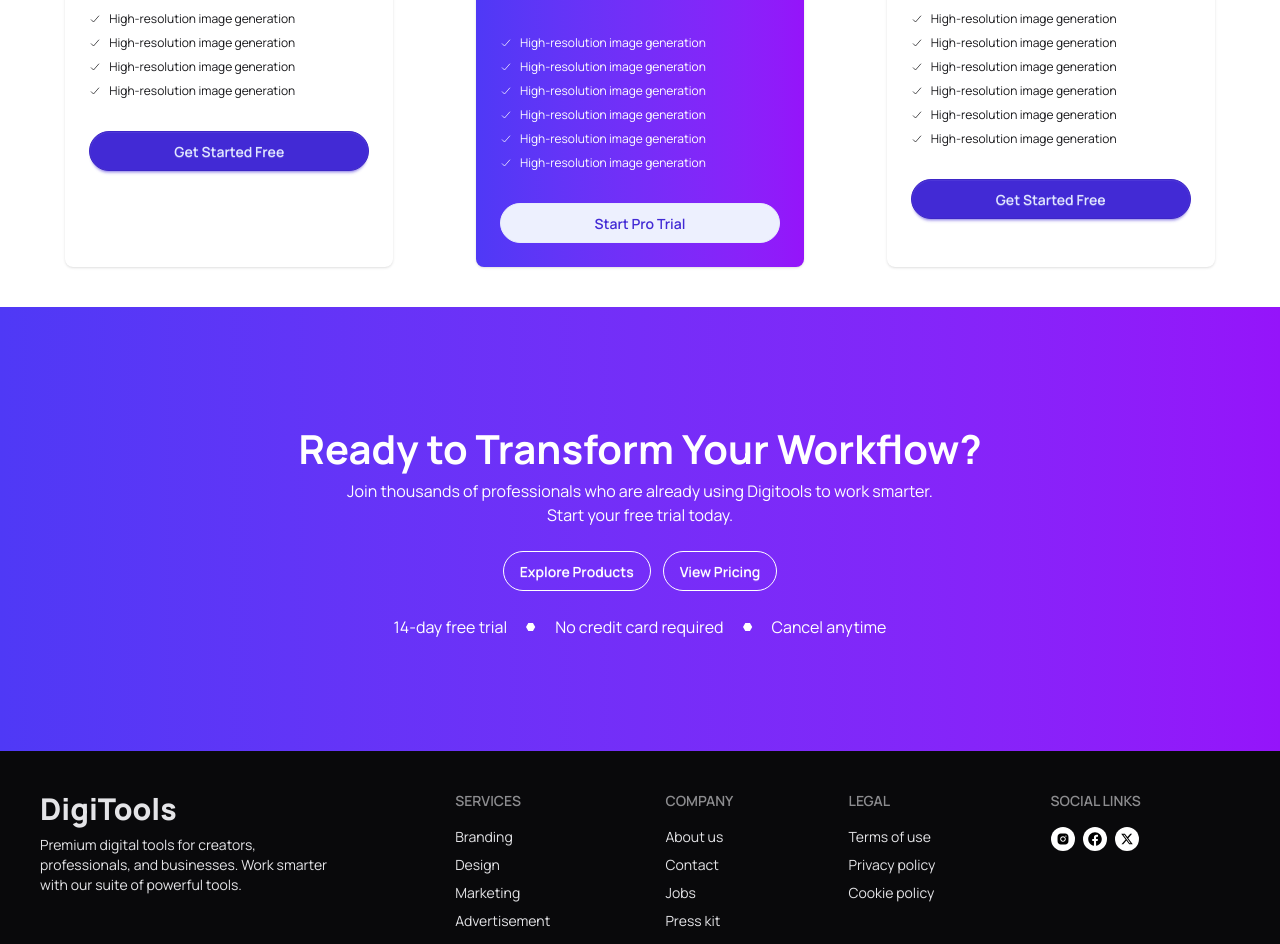
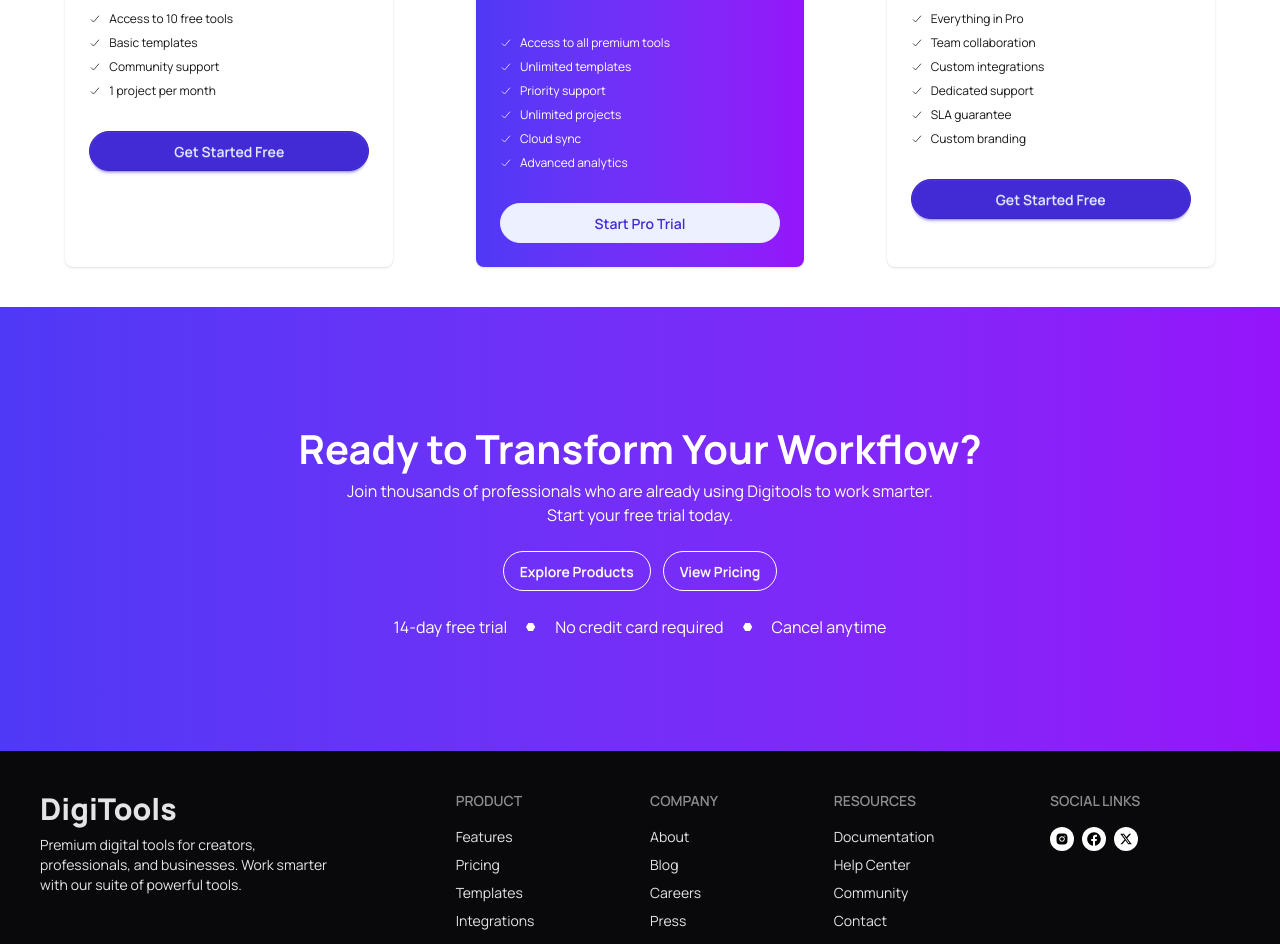
Before and after one commit to AforArdi/React-A6-DigiTools, a React (Vite) app: page / in a window 1280 px wide. Shown: the part 3628-4572 px from the top of the page. Built offline with nearby package versions, Linux system fonts and the light colour scheme.

Commit message:
Footer info, Pricing Card info updated as per figma

```diff
--- a/src/Components/Static/Footer.jsx
+++ b/src/Components/Static/Footer.jsx
@@ -12,24 +12,25 @@ const Footer = () => {
                     <p>Premium digital tools for creators, professionals, and businesses. Work smarter with our suite of powerful tools.</p>
                 </nav>
                 <nav>
-                    <h6 className="footer-title">Services</h6>
-                    <a className="link link-hover">Branding</a>
-                    <a className="link link-hover">Design</a>
-                    <a className="link link-hover">Marketing</a>
-                    <a className="link link-hover">Advertisement</a>
+                    <h6 className="footer-title">Product</h6>
+                    <a className="link link-hover">Features</a>
+                    <a className="link link-hover">Pricing</a>
+                    <a className="link link-hover">Templates</a>
+                    <a className="link link-hover">Integrations</a>
                 </nav>
                 <nav>
                     <h6 className="footer-title">Company</h6>
-                    <a className="link link-hover">About us</a>
-                    <a className="link link-hover">Contact</a>
-                    <a className="link link-hover">Jobs</a>
-                    <a className="link link-hover">Press kit</a>
+                    <a className="link link-hover">About</a>
+                    <a className="link link-hover">Blog</a>
+                    <a className="link link-hover">Careers</a>
+                    <a className="link link-hover">Press</a>
                 </nav>
                 <nav>
-                    <h6 className="footer-title">Legal</h6>
-                    <a className="link link-hover">Terms of use</a>
-                    <a className="link link-hover">Privacy policy</a>
-                    <a className="link link-hover">Cookie policy</a>
+                    <h6 className="footer-title">Resources</h6>
+                    <a className="link link-hover">Documentation</a>
+                    <a className="link link-hover">Help Center</a>
+                    <a className="link link-hover">Community</a>
+                    <a className="link link-hover">Contact</a>
                 </nav>
                 <nav>
                     <h6 className="footer-title">Social Links</h6>
--- a/src/Components/Static/Pricing.jsx
+++ b/src/Components/Static/Pricing.jsx
@@ -23,19 +23,19 @@ const Pricing = () => {
                         <ul className="mt-6 flex flex-col gap-2 text-xs">
                             <li className="flex items-center gap-2">
                                 <IoCheckmark></IoCheckmark>
-                                <span>High-resolution image generation</span>
+                                <span>Access to 10 free tools</span>
                             </li>
                             <li className="flex items-center gap-2">
                                 <IoCheckmark></IoCheckmark>
-                                <span>High-resolution image generation</span>
+                                <span>Basic templates</span>
                             </li>
                             <li className="flex items-center gap-2">
                                 <IoCheckmark></IoCheckmark>
-                                <span>High-resolution image generation</span>
+                                <span>Community support</span>
                             </li>
                             <li className="flex items-center gap-2">
                                 <IoCheckmark></IoCheckmark>
-                                <span>High-resolution image generation</span>
+                                <span>1 project per month</span>
                             </li>
 
                         </ul>
@@ -57,27 +57,27 @@ const Pricing = () => {
                         <ul className="mt-6 flex flex-col gap-2 text-xs">
                             <li className="flex items-center gap-2">
                                 <IoCheckmark></IoCheckmark>
-                                <span>High-resolution image generation</span>
+                                <span>Access to all premium tools</span>
                             </li>
                             <li className="flex items-center gap-2">
                                 <IoCheckmark></IoCheckmark>
-                                <span>High-resolution image generation</span>
+                                <span>Unlimited templates</span>
                             </li>
                             <li className="flex items-center gap-2">
                                 <IoCheckmark></IoCheckmark>
-                                <span>High-resolution image generation</span>
+                                <span>Priority support</span>
                             </li>
                             <li className="flex items-center gap-2">
                                 <IoCheckmark></IoCheckmark>
-                                <span>High-resolution image generation</span>
+                                <span>Unlimited projects</span>
                             </li>
                             <li className="flex items-center gap-2">
                                 <IoCheckmark></IoCheckmark>
-                                <span>High-resolution image generation</span>
+                                <span>Cloud sync</span>
                             </li>
                             <li className="flex items-center gap-2">
                                 <IoCheckmark></IoCheckmark>
-                                <span>High-resolution image generation</span>
+                                <span>Advanced analytics</span>
                             </li>
 
                         </ul>
@@ -99,27 +99,27 @@ const Pricing = () => {
                         <ul className="mt-6 flex flex-col gap-2 text-xs">
                             <li className="flex items-center gap-2">
                                 <IoCheckmark></IoCheckmark>
-                                <span>High-resolution image generation</span>
+                                <span>Everything in Pro</span>
                             </li>
                             <li className="flex items-center gap-2">
                                 <IoCheckmark></IoCheckmark>
-                                <span>High-resolution image generation</span>
+                                <span>Team collaboration</span>
                             </li>
                             <li className="flex items-center gap-2">
                                 <IoCheckmark></IoCheckmark>
-                                <span>High-resolution image generation</span>
+                                <span>Custom integrations</span>
                             </li>
                             <li className="flex items-center gap-2">
                                 <IoCheckmark></IoCheckmark>
-                                <span>High-resolution image generation</span>
+                                <span>Dedicated support</span>
                             </li>
                             <li className="flex items-center gap-2">
                                 <IoCheckmark></IoCheckmark>
-                                <span>High-resolution image generation</span>
+                                <span>SLA guarantee</span>
                             </li>
                             <li className="flex items-center gap-2">
                                 <IoCheckmark></IoCheckmark>
-                                <span>High-resolution image generation</span>
+                                <span>Custom branding</span>
                             </li>
 
                         </ul>
```
